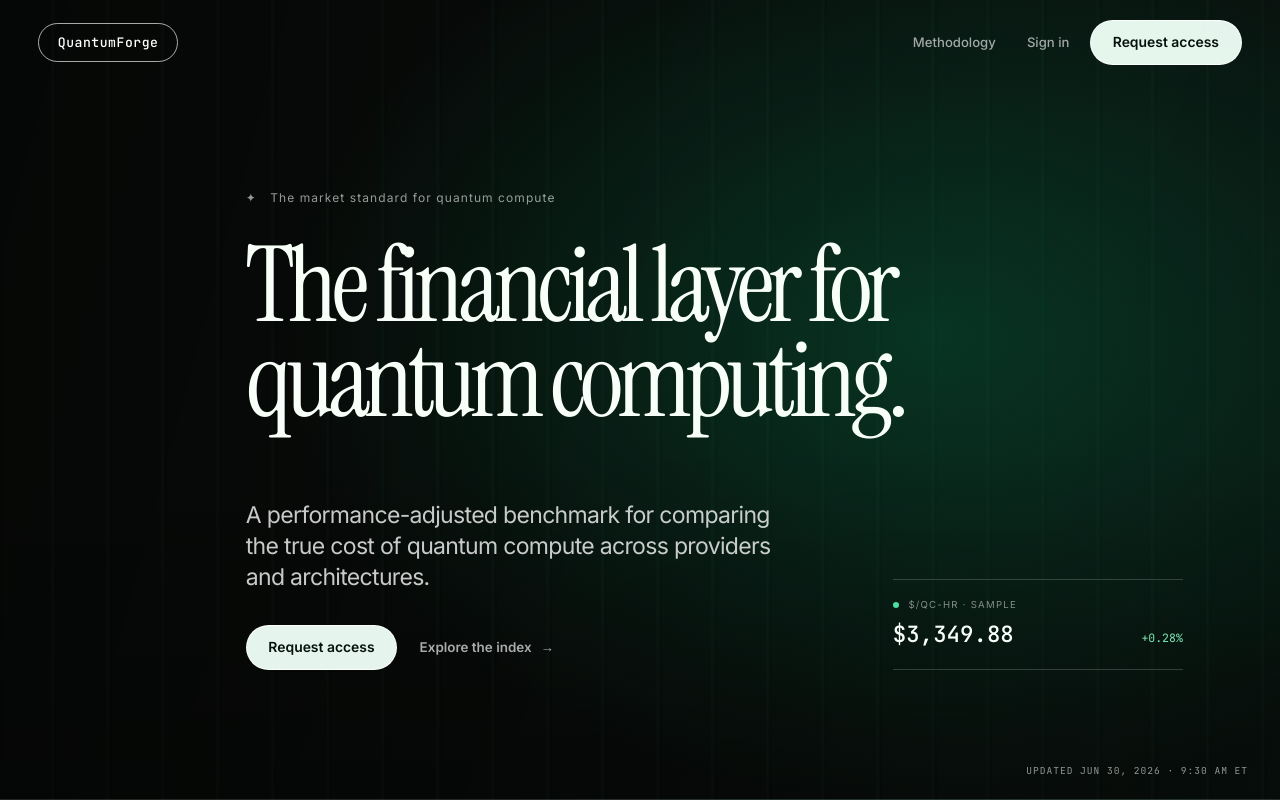
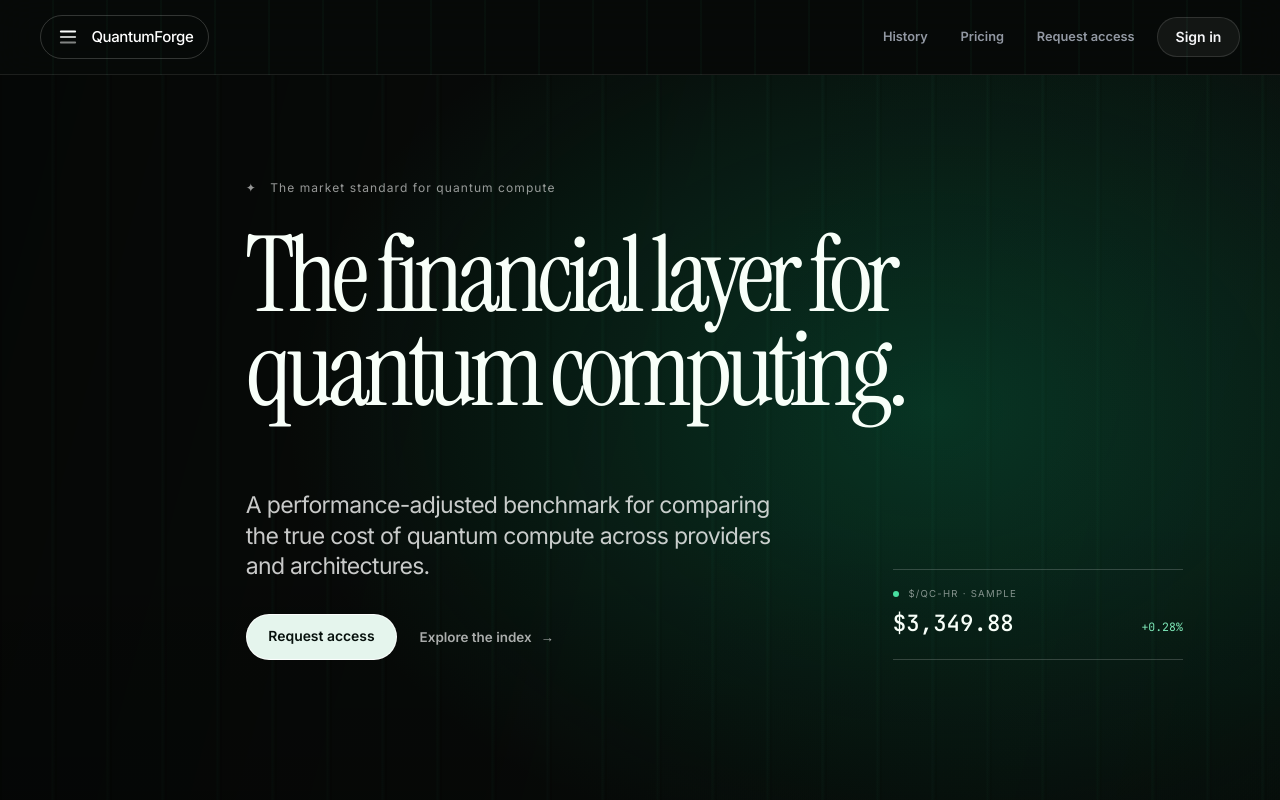
Before and after one commit to KaktysDev/Quantum-Compute-Index, a Next.js app: page / in a window 1280 px wide. Shown: the top 800 px of the page. Built offline with nearby package versions, Linux system fonts and the light colour scheme; no server answers.

Commit message:
Small Nav Tab Bug Fix

```diff
--- a/src/app/contact/page.tsx
+++ b/src/app/contact/page.tsx
@@ -10,10 +10,9 @@ export const metadata: Metadata = {
 
 export default function ContactPage() {
   return (
-    <main className="qci-subpage relative mx-auto w-full max-w-7xl px-6 sm:px-10">
+    <>
       <SiteHeader />
-      <div className="hairline" />
-
+      <main className="qci-subpage relative mx-auto w-full max-w-7xl px-6 sm:px-10">
       <section className="qci-subpage-hero grid gap-12 py-16 lg:grid-cols-2 lg:py-24">
         <div>
           <p className="mono-label flex items-center gap-2 text-white/70">
@@ -33,6 +32,7 @@ export default function ContactPage() {
       </section>
 
       <SiteFooter />
-    </main>
+      </main>
+    </>
   );
 }
--- a/src/app/globals.css
+++ b/src/app/globals.css
@@ -202,6 +202,31 @@ textarea:focus-visible {
   background-color: rgba(7, 10, 8, .9);
   background-image: repeating-linear-gradient(90deg, transparent 0 52px, rgba(38, 194, 132, .035) 52px 54px);
   backdrop-filter: blur(18px);
+}
+
+/* Unified top nav — one full-width sticky bar with a centered inner container,
+   so it renders identically on the landing and every subpage. */
+.qci-nav {
+  position: sticky;
+  top: 0;
+  z-index: 40;
+  border-bottom: 1px solid rgba(255, 255, 255, 0.09);
+  background-color: rgba(7, 10, 8, 0.82);
+  background-image: repeating-linear-gradient(90deg, transparent 0 52px, rgba(38, 194, 132, 0.035) 52px 54px);
+  backdrop-filter: blur(18px);
+}
+.qci-nav-inner {
+  display: flex;
+  align-items: center;
+  justify-content: space-between;
+  gap: 1rem;
+  width: 100%;
+  max-width: 80rem;
+  margin-inline: auto;
+  padding: 0.85rem 1.5rem;
+}
+@media (min-width: 640px) {
+  .qci-nav-inner { padding: 0.95rem 2.5rem; }
 }
 
 .qci-site-brand {
--- a/src/app/history/page.tsx
+++ b/src/app/history/page.tsx
@@ -38,10 +38,9 @@ const POINTS: TimelinePoint[] = [
 
 export default function HistoryPage() {
   return (
-    <main className="qci-subpage relative mx-auto w-full max-w-7xl px-6 sm:px-10">
+    <>
       <SiteHeader />
-      <div className="hairline" />
-
+      <main className="qci-subpage relative mx-auto w-full max-w-7xl px-6 sm:px-10">
       {/* hero */}
       <section className="qci-subpage-hero py-16 sm:py-20">
         <p className="mono-label flex items-center gap-2 text-white/70">
@@ -77,6 +76,7 @@ export default function HistoryPage() {
       </section>
 
       <SiteFooter />
-    </main>
+      </main>
+    </>
   );
 }
--- a/src/app/page.tsx
+++ b/src/app/page.tsx
@@ -1,6 +1,6 @@
 import Link from "next/link";
-import Logo from "@/components/Logo";
 import SiteFooter from "@/components/SiteFooter";
+import SiteHeader from "@/components/SiteHeader";
 import { formatChangePct, formatUsd } from "@/lib/qci/format";
 import { getLatestSnapshot } from "@/lib/qci/store";
 
@@ -12,7 +12,7 @@ const WORKFLOWS = [
     eyebrow: "Normalize",
     title: "One market language",
     body: "Provider rates are converted into a consistent unit before they enter the index.",
-    metric: "8 provider feeds unified",
+    metric: "6 provider feeds unified",
     visual: (
       <div className="qci-mini-list">
         {["Per shot", "Per task", "Per minute", "Reserved"].map((item) => (
@@ -66,15 +66,15 @@ const WORKFLOWS = [
 
 const METRICS = [
   {
-    value: "8+",
-    label: "Quantum cloud providers tracked across the market",
+    value: "6",
+    label: "Quantum cloud providers tracked",
     before: "Fragmented rates",
     after: "one normalized index",
     tag: "Coverage",
   },
   {
     value: "24h",
-    label: "Refresh cadence for a current view of compute pricing",
+    label: "Refresh cadence for live compute pricing",
     before: "Manual research",
     after: "daily market signal",
     tag: "Freshness",
@@ -98,17 +98,10 @@ export default async function LandingPage() {
   }).format(new Date(latest.ts));
 
   return (
-    <main className="qci-landing">
+    <>
+      <SiteHeader />
+      <main className="qci-landing">
       <section className="qci-hero">
-        <header className="qci-hero-nav">
-          <Link href="/" className="qci-brand-pill" aria-label="QuantumForge home"><Logo /></Link>
-          <div className="qci-nav-actions">
-            <Link href="/pricing" className="qci-simple-link">Methodology</Link>
-            <Link href="/dashboard" className="qci-simple-link">Sign in</Link>
-            <Link href="/contact" className="qci-pill qci-pill-light">Request access</Link>
-          </div>
-        </header>
-
         <div className="qci-hero-content">
           <p className="qci-kicker"><span>✦</span> The market standard for quantum compute</p>
           <h1>The financial layer for<br />quantum computing.</h1>
@@ -191,6 +184,7 @@ export default async function LandingPage() {
       </section>
 
       <div className="qci-footer-wrap"><SiteFooter /></div>
-    </main>
+      </main>
+    </>
   );
 }
--- a/src/app/pricing/page.tsx
+++ b/src/app/pricing/page.tsx
@@ -36,10 +36,9 @@ export default async function PricingPage() {
   const [latest, series] = await Promise.all([getLatestSnapshot(), getSeries(120)]);
 
   return (
+    <>
+      <SiteHeader />
       <main className="qci-subpage relative mx-auto w-full max-w-7xl px-6 sm:px-10">
-      <SiteHeader />
-      <div className="hairline" />
-
       {/* hero */}
       <section className="qci-subpage-hero py-16 sm:py-20">
         <p className="mono-label flex items-center gap-2 text-white/70">
@@ -55,15 +54,25 @@ export default async function PricingPage() {
         </p>
       </section>
 
-      {/* steps */}
-      <section className="grid gap-5 pb-6 md:grid-cols-2">
-        {STEPS.map((s) => (
-          <div key={s.n} className="glass glass-hover sheen rounded-2xl p-7">
+      {/* steps — a left-to-right flow: rates → score → blend */}
+      <section className="pb-6">
+        <div className="grid items-stretch gap-4 md:grid-cols-3">
+          {STEPS.map((s, i) => (
+            <div key={s.n} className="relative glass glass-hover sheen rounded-2xl p-7">
               <p className="serif text-4xl leading-none text-white/30">{s.n}</p>
               <h3 className="mt-4 text-xl font-medium text-white">{s.title}</h3>
               <p className="mt-2 text-sm leading-relaxed text-[var(--muted)]">{s.body}</p>
+              {i < STEPS.length - 1 && (
+                <span
+                  aria-hidden
+                  className="pointer-events-none absolute right-[-1.15rem] top-1/2 z-10 hidden -translate-y-1/2 text-lg text-[var(--muted)] md:block"
+                >
+                  →
+                </span>
+              )}
             </div>
           ))}
+        </div>
       </section>
 
       {/* simplified formula */}
@@ -119,5 +128,6 @@ export default async function PricingPage() {
 
       <SiteFooter />
       </main>
+    </>
   );
 }
--- a/src/components/CompanyLogos.tsx
+++ b/src/components/CompanyLogos.tsx
@@ -14,7 +14,7 @@ const S = { fill: "none", stroke: "currentColor", strokeWidth: 2, strokeLinecap:
 const COMPANIES: Company[] = [
   {
     name: "IBM Quantum",
-    sub: "Eagle / Osprey",
+    sub: "Heron · Eagle",
     mark: (
       <svg viewBox="0 0 48 48" className="h-9 w-9">
         <g {...S}>
@@ -28,7 +28,7 @@ const COMPANIES: Company[] = [
   },
   {
     name: "IonQ",
-    sub: "Forte",
+    sub: "Aria · Forte",
     mark: (
       <svg viewBox="0 0 48 48" className="h-9 w-9">
         <g {...S}>
@@ -57,7 +57,7 @@ const COMPANIES: Company[] = [
   },
   {
     name: "IQM",
-    sub: "Emerald",
+    sub: "Garnet · Emerald",
     mark: (
       <svg viewBox="0 0 48 48" className="h-9 w-9">
         <g {...S}>
@@ -69,7 +69,7 @@ const COMPANIES: Company[] = [
   },
   {
     name: "AWS Braket",
-    sub: "IonQ · Rigetti · IQM",
+    sub: "Rigetti · QuEra · AQT",
     mark: (
       <svg viewBox="0 0 48 48" className="h-9 w-9">
         <g {...S}>
@@ -81,20 +81,8 @@ const COMPANIES: Company[] = [
     ),
   },
   {
-    name: "Xanadu",
-    sub: "Borealis · photonic",
-    mark: (
-      <svg viewBox="0 0 48 48" className="h-9 w-9">
-        <g {...S}>
-          <polygon points="24,9 37,16.5 37,31.5 24,39 11,31.5 11,16.5" />
-          <line x1="24" y1="9" x2="24" y2="39" />
-        </g>
-      </svg>
-    ),
-  },
-  {
     name: "Quandela",
-    sub: "Ascella · photonic",
+    sub: "Belenos · photonic",
     mark: (
       <svg viewBox="0 0 48 48" className="h-9 w-9">
         <g {...S}>
@@ -104,23 +92,11 @@ const COMPANIES: Company[] = [
       </svg>
     ),
   },
-  {
-    name: "Quantum Inspire",
-    sub: "Open access",
-    mark: (
-      <svg viewBox="0 0 48 48" className="h-9 w-9">
-        <g {...S}>
-          <circle cx="23" cy="23" r="13" />
-          <line x1="29" y1="29" x2="38" y2="38" />
-        </g>
-      </svg>
-    ),
-  },
 ];
 
 export default function CompanyLogos() {
   return (
-    <div className="grid grid-cols-2 gap-4 sm:grid-cols-3 lg:grid-cols-4">
+    <div className="grid grid-cols-2 gap-4 sm:grid-cols-3">
       {COMPANIES.map((c) => (
         <div
           key={c.name}
--- a/src/components/SiteHeader.tsx
+++ b/src/components/SiteHeader.tsx
@@ -5,38 +5,37 @@ import { usePathname } from "next/navigation";
 import Logo from "./Logo";
 import SignInButton from "./SignInButton";
 
+// One nav, used on every public page: QuantumForge (left) · History · Pricing ·
+// Request access · Sign in (right).
 const NAV = [
   { href: "/history", label: "History" },
   { href: "/pricing", label: "Pricing" },
-  { href: "/#workflows", label: "About" },
+  { href: "/contact", label: "Request access" },
 ];
 
 export default function SiteHeader() {
   const pathname = usePathname();
 
   return (
-    <header className="qci-site-header">
+    <header className="qci-nav">
+      <div className="qci-nav-inner">
         <Link href="/" aria-label="QuantumForge home" className="qci-site-brand">
           <Logo />
         </Link>
-      <div className="flex items-center gap-5">
+        <div className="flex items-center gap-1 sm:gap-2">
           <nav className="hidden items-center gap-1 sm:flex">
-          {NAV.map((n) => {
-            const active = !n.href.includes("#") && pathname === n.href;
-            return (
+            {NAV.map((n) => (
               <Link
                 key={n.href}
                 href={n.href}
-                className={`qci-site-link ${
-                  active ? "qci-site-link-active" : ""
-                }`}
+                className={`qci-site-link ${pathname === n.href ? "qci-site-link-active" : ""}`}
               >
                 {n.label}
               </Link>
-            );
-          })}
+            ))}
           </nav>
           <SignInButton label="Sign in" />
+        </div>
       </div>
     </header>
   );
```
Lines whose indentation alone changed are shown as unchanged.
